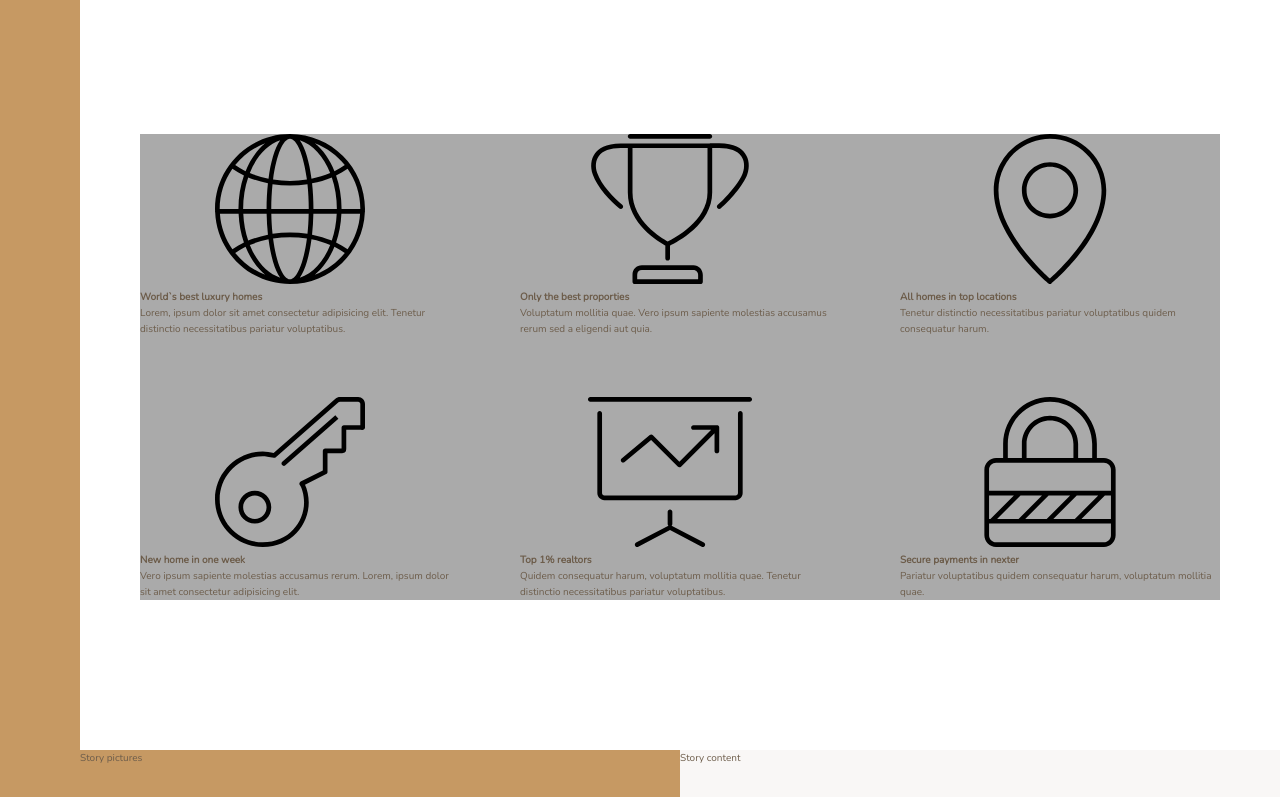
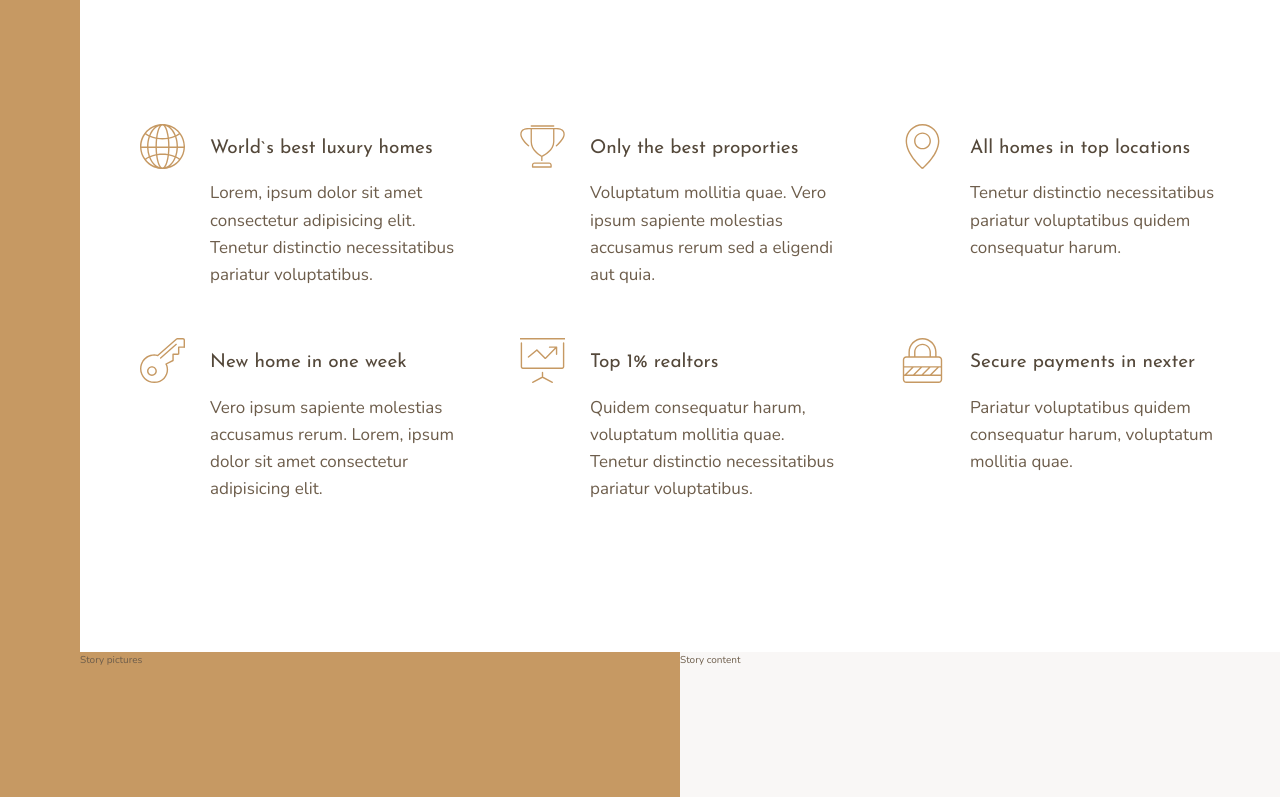
Before and after one commit to Altiuss/Nexter, a website: page index.html in a window 1280 px wide. Shown: the part 656-1453 px from the top of the page. Drawn offline with nearby package versions, Linux system fonts and the light colour scheme.

Commit message:
Building the Features Section - Part2

```diff
--- a/index.html
+++ b/index.html
@@ -32,7 +32,7 @@
             <svg class="feature__icon">
                 <use href="img/sprite.svg#icon-global"></use>
             </svg>
-            <h4 class="heading-4">World`s best luxury homes</h4>
+            <h4 class="heading-4 heading-4--dark">World`s best luxury homes</h4>
             <p class="feature__text">Lorem, ipsum dolor sit amet consectetur adipisicing elit.
                 Tenetur distinctio necessitatibus pariatur voluptatibus.</p>
         </div>
@@ -40,7 +40,7 @@
         <div class="feature"><svg class="feature__icon">
                 <use href="img/sprite.svg#icon-trophy"></use>
             </svg>
-            <h4 class="heading-4">Only the best proporties</h4>
+            <h4 class="heading-4 heading-4--dark">Only the best proporties</h4>
             <p class="feature__text">Voluptatum mollitia quae.
                 Vero ipsum sapiente molestias accusamus rerum sed a eligendi aut quia.</p>
         </div>
@@ -48,7 +48,7 @@
         <div class="feature"><svg class="feature__icon">
                 <use href="img/sprite.svg#icon-map-pin"></use>
             </svg>
-            <h4 class="heading-4">All homes in top locations</h4>
+            <h4 class="heading-4 heading-4--dark">All homes in top locations</h4>
             <p class="feature__text">Tenetur distinctio necessitatibus pariatur
                 voluptatibus quidem consequatur harum.</p>
         </div>
@@ -56,7 +56,7 @@
         <div class="feature"><svg class="feature__icon">
                 <use href="img/sprite.svg#icon-key"></use>
             </svg>
-            <h4 class="heading-4">New home in one week</h4>
+            <h4 class="heading-4 heading-4--dark">New home in one week</h4>
             <p class="feature__text">Vero ipsum sapiente molestias accusamus rerum.
                 Lorem, ipsum dolor sit amet consectetur adipisicing elit.</p>
         </div>
@@ -64,7 +64,7 @@
         <div class="feature"><svg class="feature__icon">
                 <use href="img/sprite.svg#icon-presentation"></use>
             </svg>
-            <h4 class="heading-4">Top 1% realtors</h4>
+            <h4 class="heading-4 heading-4--dark">Top 1% realtors</h4>
             <p class="feature__text">Quidem consequatur harum,
                 voluptatum mollitia quae. Tenetur distinctio necessitatibus pariatur voluptatibus.</p>
         </div>
@@ -72,7 +72,7 @@
         <div class="feature"><svg class="feature__icon">
                 <use href="img/sprite.svg#icon-lock"></use>
             </svg>
-            <h4 class="heading-4">Secure payments in nexter</h4>
+            <h4 class="heading-4 heading-4--dark">Secure payments in nexter</h4>
             <p class="feature__text">Pariatur voluptatibus quidem consequatur harum,
                 voluptatum mollitia quae.</p>
         </div>
--- a/sass/_features.scss
+++ b/sass/_features.scss
@@ -1,11 +1,31 @@
 .features {
-    background-color: $color-grey-light-2;
+
     grid-column: center-start / center-end;
+    margin: 15rem 0;
+    display: grid;
+    // grid-template-columns: repeat(3, 1fr);
+    grid-template-columns: repeat(auto-fit, minmax(25rem, 1fr));
+    grid-gap: 6rem;
+    align-items: start;
+}
 
-    margin: 15rem 0;
+.feature {
 
     display: grid;
-    grid-template-columns: repeat(3, 1fr);
+    grid-template-columns: min-content 1fr;
+    grid-row-gap: 1.5rem;
+    grid-column-gap: 2.5rem;
 
-    grid-gap: 6rem;
+    &__icon {
+        fill: $color-primary;
+        width: 4.5rem;
+        height: 4.5rem;
+        grid-row: 1 / span 2;
+        transform: translateY(-1rem);
+    }
+
+    &__text {
+        font-size: 1.7rem;
+    }
+
 }
--- a/sass/_typography.scss
+++ b/sass/_typography.scss
@@ -0,0 +1,29 @@
+%heading {
+    font-family: $font-display;
+    font-weight: 400;
+}
+
+.heading-1 {
+    @extend %heading;
+}
+
+.heading-2 {
+    @extend %heading;
+}
+
+.heading-3 {
+    @extend %heading;
+}
+
+.heading-4 {
+    @extend %heading;
+    font-size: 1.9rem;
+
+    &--light {
+        color: $color-grey-light-1;
+    }
+
+    &--dark {
+        color: $color-grey-dark-1;
+    }
+}
```
Also changed, not shown: css/style.css.
